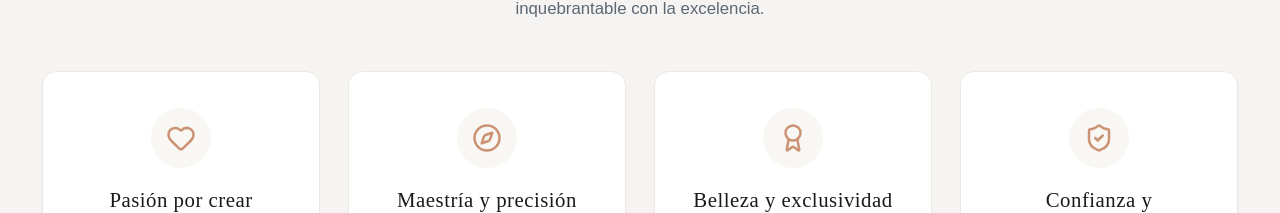
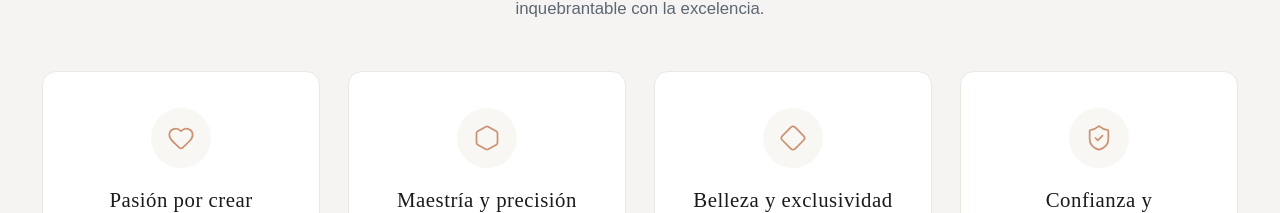
Before and after one commit to altusmarketingdigital-mx/ProyectoJaquieJoyeria, a React (Vite) app in the folder frontend/: page /acerca-de in a window 1280 px wide. Shown: the part 1279-1492 px from the top of the page. Built offline with nearby package versions, Linux system fonts and the light colour scheme.

Commit message:
design(about): update values icons to Heart, Hexagon, Diamond, and ShieldCheck as requested

```diff
--- a/frontend/src/pages/AboutPage.jsx
+++ b/frontend/src/pages/AboutPage.jsx
@@ -5,8 +5,8 @@ import Footer from '../components/Footer';
 import {
   Sparkles,
   Heart,
-  Award,
-  Compass,
+  Hexagon,
+  Diamond,
   ShieldCheck,
   MessageCircle,
   ArrowRight,
@@ -128,7 +128,7 @@ export default function AboutPage() {
 
           <div className="about-values-grid">
             <div className="value-card">
-              <div className="value-icon"><Heart size={30} /></div>
+              <div className="value-icon"><Heart size={28} strokeWidth={1.5} /></div>
               <h3>Pasión por crear</h3>
               <p>
                 Cada historia merece una pieza especial. Transformamos emociones, promesas y momentos importantes en joyas con significado.
@@ -136,7 +136,7 @@ export default function AboutPage() {
             </div>
 
             <div className="value-card">
-              <div className="value-icon"><Compass size={30} /></div>
+              <div className="value-icon"><Hexagon size={28} strokeWidth={1.5} /></div>
               <h3>Maestría y precisión</h3>
               <p>
                 Como la abeja en su laboriosa creación, cuidamos cada detalle con dedicación, precisión y maestría artesanal.
@@ -144,7 +144,7 @@ export default function AboutPage() {
             </div>
 
             <div className="value-card">
-              <div className="value-icon"><Award size={30} /></div>
+              <div className="value-icon"><Diamond size={28} strokeWidth={1.5} /></div>
               <h3>Belleza y exclusividad</h3>
               <p>
                 Seleccionamos cuidadosamente oro, piedras preciosas y semipreciosas para crear combinaciones únicas y diseños extraordinarios.
@@ -152,7 +152,7 @@ export default function AboutPage() {
             </div>
 
             <div className="value-card">
-              <div className="value-icon"><ShieldCheck size={30} /></div>
+              <div className="value-icon"><ShieldCheck size={28} strokeWidth={1.5} /></div>
               <h3>Confianza y compromiso</h3>
               <p>
                 Te acompañamos en cada etapa del proceso, ofreciendo asesoría personalizada, transparencia y respaldo en cada creación.
```
